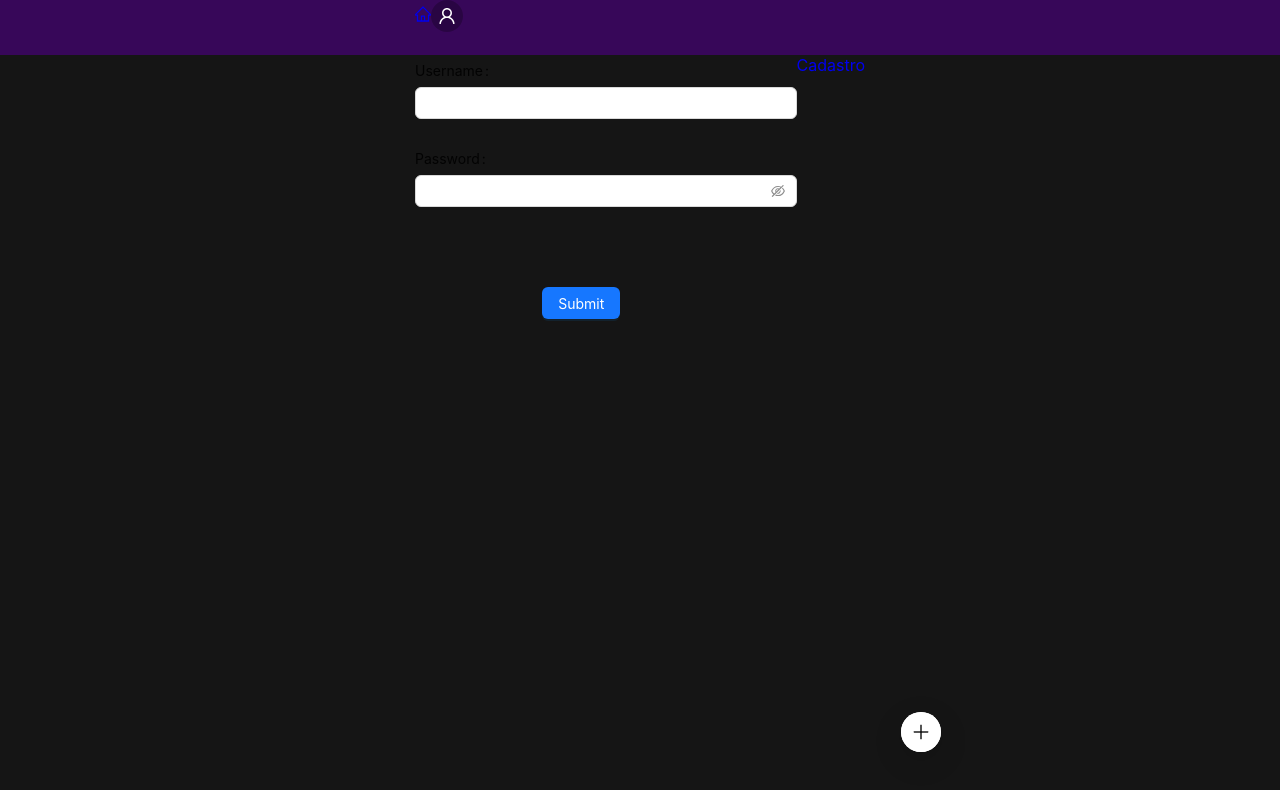
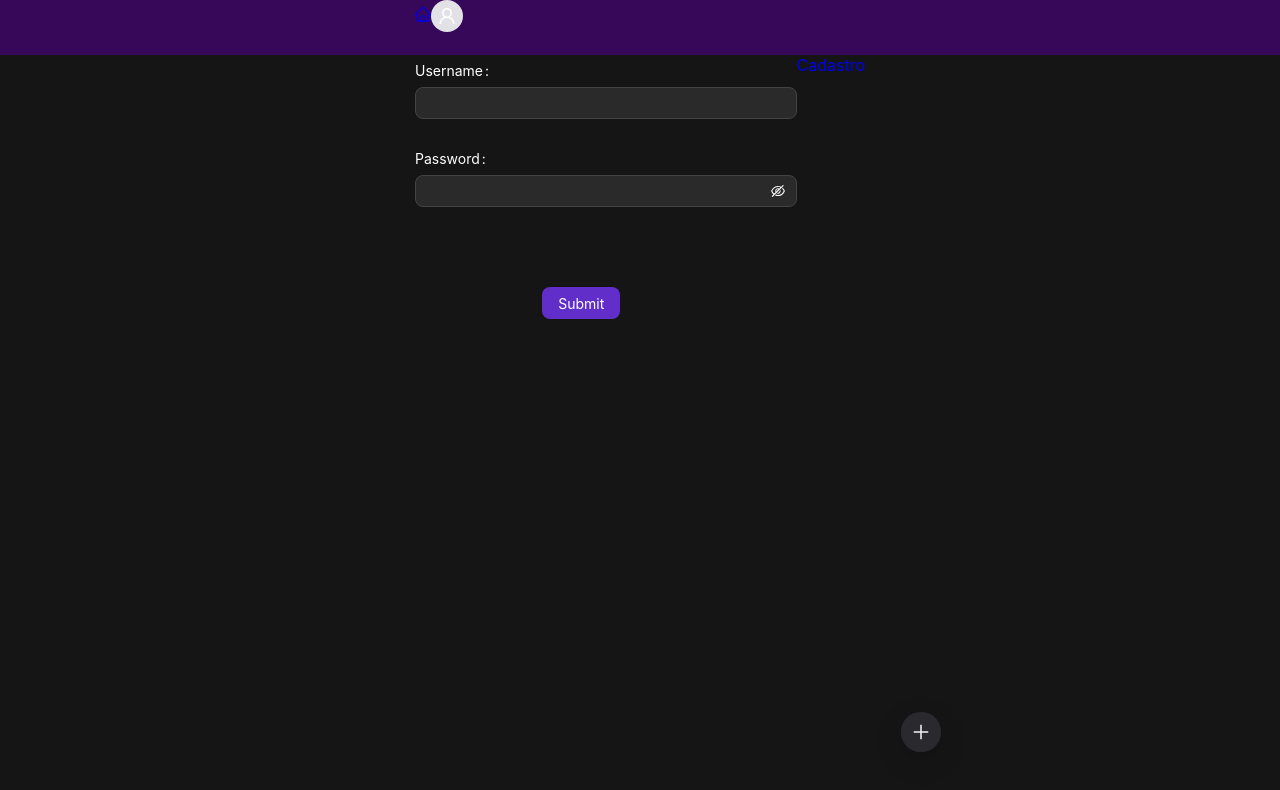
Before and after one commit to evelynbittelbrunn/tags-front, a React (Create React App) app: page /login in a window 1280 px wide. Shown: the top 790 px of the page. Built offline with nearby package versions, Linux system fonts and the light colour scheme.

Commit message:
Configuração de estilo global pelo ConfigProvider e css para tema escuro

```diff
--- a/src/components/comment/Comment.tsx
+++ b/src/components/comment/Comment.tsx
@@ -22,7 +22,7 @@ const Comment = ({ comment, currentUser, setComments, setTotalComments }: IComme
     const { id, content, user } = comment;
 
     const popOverContent = (
-        <Button type="text" onClick={() => deleteComment(id)} danger disabled={isDeletingComment}>Excluir</Button>
+        <Button className='dark-hover' type="text" onClick={() => deleteComment(id)} danger disabled={isDeletingComment}>Excluir</Button>
     )
 
     async function deleteComment(commentId: string) {
@@ -57,7 +57,7 @@ const Comment = ({ comment, currentUser, setComments, setTotalComments }: IComme
                     {user.id === currentUser &&
                         <div>
                             <Popover content={popOverContent} trigger="click" placement="bottomRight">
-                                <Button type="text"><TreeDotsIcon /></Button>
+                                <Button type="text" className='dark-hover'><TreeDotsIcon /></Button>
                             </Popover>
                         </div>
                     }
--- a/src/components/navBar/NavBar.tsx
+++ b/src/components/navBar/NavBar.tsx
@@ -11,8 +11,8 @@ export default function NavBar() {
 
     const content = (
         <div style={{ display: "flex", flexDirection: "column" }}>
-            <Link to="/perfil"><Button type="text">Meu Perfil</Button></Link>
-            <Button onClick={userLogout} type="text">Sair</Button>
+            <Link to="/perfil"><Button className='dark-hover' type="text">Meu Perfil</Button></Link>
+            <Button className='dark-hover' onClick={userLogout} type="text">Sair</Button>
         </div>
     );
 
--- a/src/components/postFeed/components/CommentsModal.tsx
+++ b/src/components/postFeed/components/CommentsModal.tsx
@@ -92,7 +92,7 @@ const CommentsModal = ({ postId, currentUser, totalComments, setTotalComments }:
                             />
                         </Form.Item>
                         <Form.Item className='submit-comment'>
-                            <Button htmlType="submit" type="text" disabled={isSavingComment}>
+                            <Button className='dark-hover' htmlType="submit" type="text" disabled={isSavingComment}>
                                 <SendIcon />
                             </Button>
                         </Form.Item>
--- a/src/components/postFeed/components/Delete.tsx
+++ b/src/components/postFeed/components/Delete.tsx
@@ -26,7 +26,7 @@ const Delete = ({ postId, setPosts }: IDelete) => {
                 okText="Sim"
                 cancelText="Não"
             >
-                <Button type="text" danger><RemoveIcon /></Button>
+                <Button className='dark-hover' type="text" danger><RemoveIcon /></Button>
             </Popconfirm>
         </div>
     )
--- a/src/components/postFeed/styles.css
+++ b/src/components/postFeed/styles.css
@@ -80,7 +80,7 @@
 }
 
 .comment-author-name a {
-    color: black;
+    color: #E1E1E6;
 }
 
 .comment-author-name > h4 {
--- /dev/null
+++ b/src/dark-theme.css
@@ -0,0 +1,29 @@
+
+/* Cor do hover nos botões */
+.dark-hover:hover {
+    background-color: #404040 !important; /* Fundo mais claro no hover */
+}
+
+/* Retirando a sombra dos botões */
+.ant-btn {
+    box-shadow: none !important; /* Remove sombra */
+}
+
+.ant-btn-primary {
+    box-shadow: none !important; /* Remove sombra dos botões primários */
+}
+
+/* Múltiplo select do ant */
+.ant-select-selection-item {
+    background-color: #612EC9 !important; /* Fundo escuro */
+    color: #ffffff !important; /* Texto claro */
+    border-radius: 4px; /* Borda arredondada */
+    padding: 2px 8px; /* Espaçamento interno */
+}
+
+.ant-select-selection-item:hover,
+.ant-select-item-option:hover,
+.ant-select-item-option-selected {
+    background-color: #4a4a4a !important; /* Fundo mais claro no hover */
+    color: #ffffff !important; /* Mantém o texto claro */
+}
--- a/src/index.tsx
+++ b/src/index.tsx
@@ -2,11 +2,31 @@ import React from 'react';
 import ReactDOM from 'react-dom/client';
 import './index.css';
 import App from './App';
+import { ConfigProvider } from 'antd';
+import './dark-theme.css';
 // import reportWebVitals from './reportWebVitals';
 
 const root = ReactDOM.createRoot(document.getElementById('root') as HTMLElement);
 root.render(
-    <App />
+    <ConfigProvider
+        theme={{
+            token: {
+                colorPrimary: "#612EC9",
+                colorBgContainer: "#2a2a2a",
+                colorText: "#f5f5f5",
+                colorBorder: "#434343",
+                borderRadius: 8,
+                boxShadow: "tranparent",
+                colorBgElevated: "#29292E",
+                colorTextHeading: "#ffffff",
+                colorBorderSecondary: "#595959",
+                colorTextPlaceholder: "#E1E1E6",
+                colorIcon: "#f5f5f5",
+                colorIconHover: "#612EC9",
+            }
+        }}>
+        <App />
+    </ConfigProvider>
 );
 
 // If you want to start measuring performance in your app, pass a function
```
Also changed, not shown: src/App.css (+0 -30 lines).
